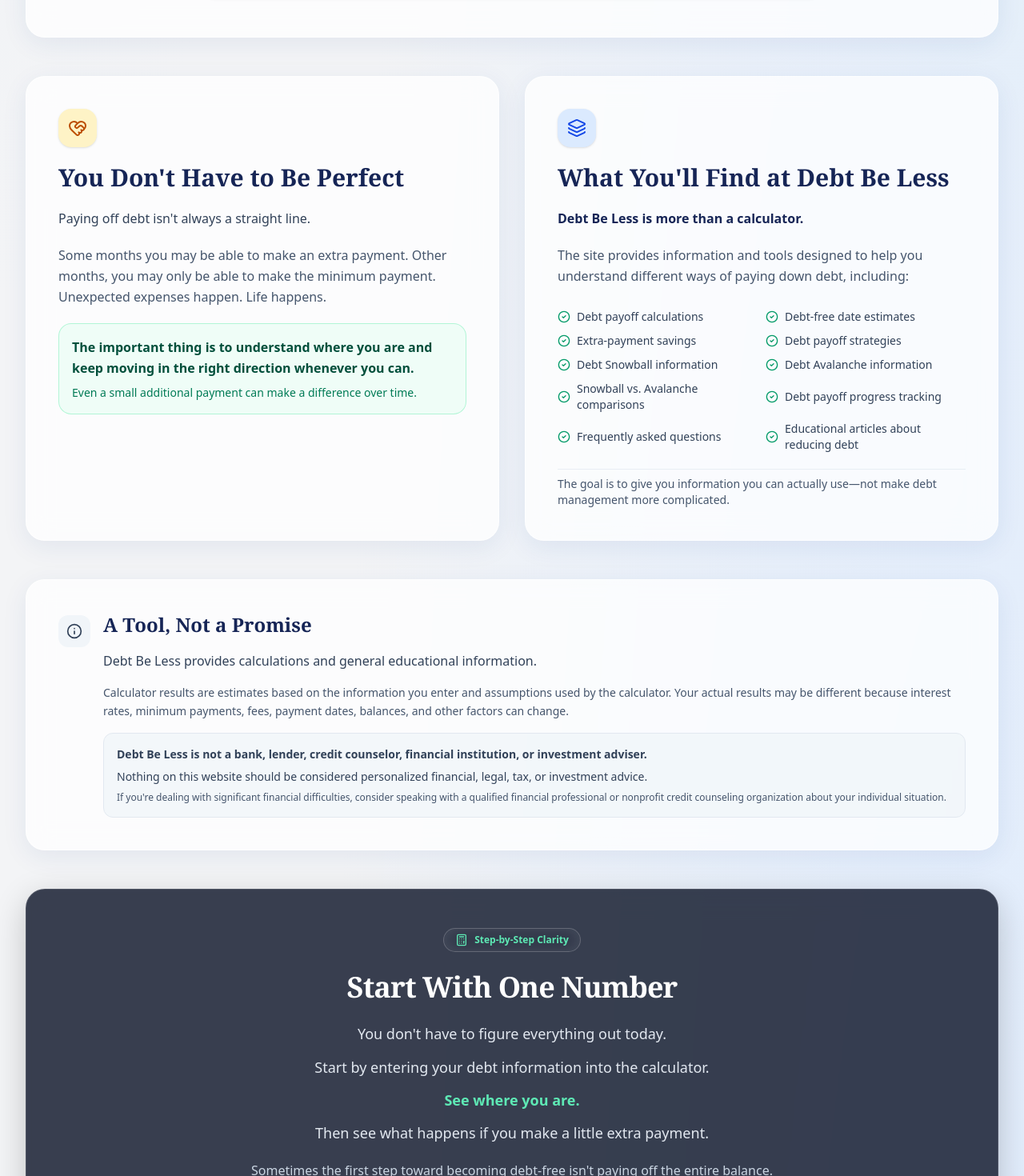
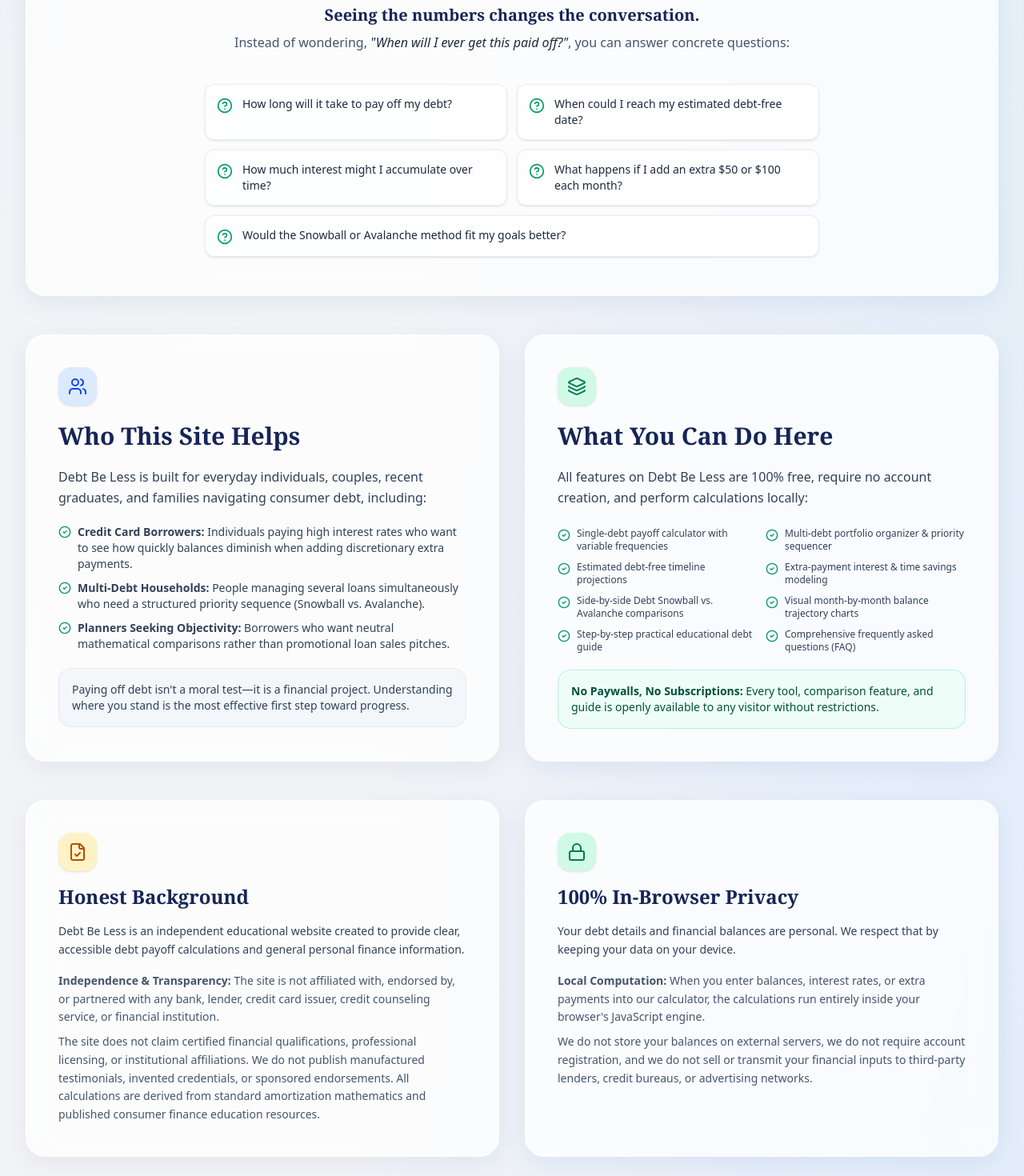
Before and after one commit to jswopes891-blip/debt-be-less, a React (Vite) app: page / in a window 1280 px wide. Shown: the part 8200-9670 px from the top of the page at 80% size. Built offline with nearby package versions, Linux system fonts and the light colour scheme.

Commit message:
Update AboutSection.tsx

```diff
--- a/src/components/AboutSection.tsx
+++ b/src/components/AboutSection.tsx
@@ -1,3 +1,5 @@
+
+
 import React from 'react';
 import {
   Sparkles,
@@ -9,7 +11,11 @@
   ArrowRight,
   Info,
   Layers,
-  Compass
+  Compass,
+  Users,
+  Lock,
+  FileCheck,
+  AlertCircle
 } from 'lucide-react';
 
 interface AboutSectionProps {
@@ -25,23 +31,21 @@
 
   const keyQuestions = [
     'How long will it take to pay off my debt?',
-    'When could I reach my debt-free date?',
-    'How much interest might I pay?',
-    'What happens if I pay a little extra each month?',
-    'Could a different payoff strategy help me get there faster?'
+    'When could I reach my estimated debt-free date?',
+    'How much interest might I accumulate over time?',
+    'What happens if I add an extra $50 or $100 each month?',
+    'Would the Snowball or Avalanche method fit my goals better?'
   ];
 
   const featuresList = [
-    'Debt payoff calculations',
-    'Debt-free date estimates',
-    'Extra-payment savings',
-    'Debt payoff strategies',
-    'Debt Snowball information',
-    'Debt Avalanche information',
-    'Snowball vs. Avalanche comparisons',
-    'Debt payoff progress tracking',
-    'Frequently asked questions',
-    'Educational articles about reducing debt'
+    'Single-debt payoff calculator with variable frequencies',
+    'Multi-debt portfolio organizer & priority sequencer',
+    'Estimated debt-free timeline projections',
+    'Extra-payment interest & time savings modeling',
+    'Side-by-side Debt Snowball vs. Avalanche comparisons',
+    'Visual month-by-month balance trajectory charts',
+    'Step-by-step practical educational debt guide',
+    'Comprehensive frequently asked questions (FAQ)'
   ];
 
   return (
@@ -55,38 +59,42 @@
             <span>About Debt Be Less</span>
           </div>
           <h2 className="text-3xl sm:text-4xl md:text-5xl font-bold text-blue-950 title-serif tracking-tight">
-            Why Debt Be Less?
+            Our Purpose, Values, and Transparency
           </h2>
           <p className="mt-4 text-slate-600 text-base sm:text-lg leading-relaxed">
-            When you're dealing with debt, complicated financial websites and confusing calculations can make an already stressful situation even harder.
+            When you are dealing with debt, confusing financial websites and aggressive sales pitches can make an already stressful situation even harder. Debt Be Less was created to offer an honest, free, and private alternative.
           </p>
         </div>
 
-        {/* Story & Philosophy Hero Card */}
+        {/* 1. Purpose & Mission Hero Card */}
         <div className="glass-card rounded-3xl p-8 sm:p-12 mb-12 border border-white/80 shadow-lg">
           <div className="max-w-3xl mx-auto text-center space-y-6">
             <div className="inline-flex items-center justify-center w-12 h-12 rounded-2xl bg-emerald-100 text-emerald-700 mx-auto">
               <Sparkles className="w-6 h-6" />
             </div>
 
-            <p className="text-sm font-semibold uppercase tracking-widest text-emerald-700">
-              Debt Be Less was created with a different idea:
+            <p className="text-xs sm:text-sm font-bold uppercase tracking-widest text-emerald-700">
+              The Purpose of Debt Be Less
             </p>
 
             <h3 className="text-3xl sm:text-4xl font-extrabold text-blue-950 title-serif">
-              Keep it simple.
+              Clarity Through Clean, Honest Mathematics
             </h3>
 
             <p className="text-slate-700 text-base sm:text-lg leading-relaxed">
-              The Debt Be Less calculator lets you enter your debt information and see an estimated payoff timeline. You can also explore how making additional payments may change your payoff date and reduce the amount of interest you pay.
+              Many debt calculators online are primarily designed as lead-generation tools to capture your contact details and sell your information to high-interest consolidation lenders or for-profit settlement companies.
+            </p>
+
+            <p className="text-slate-700 text-base sm:text-lg leading-relaxed">
+              <strong>Debt Be Less operates differently.</strong> Our mission is to provide clean, accessible debt repayment modeling with complete transparency. You enter your numbers, explore how extra payments affect your timeline, compare proven strategies, and walk away with actionable clarity—without giving up your personal privacy or being pressured into financial products.
             </p>
 
             <div className="pt-2">
               <p className="text-lg sm:text-xl font-bold text-blue-950 title-serif">
-                Seeing the numbers can make a big difference.
+                Seeing the numbers changes the conversation.
               </p>
               <p className="text-slate-600 text-sm sm:text-base mt-2">
-                Instead of wondering, <span className="italic font-medium text-slate-800">"When will I ever get this paid off?"</span>, you can start answering questions such as:
+                Instead of wondering, <span className="italic font-medium text-slate-800">"When will I ever get this paid off?"</span>, you can answer concrete questions:
               </p>
             </div>
 
@@ -107,110 +115,173 @@
           </div>
         </div>
 
-        {/* 2-Column Content Grid: "You Don't Have to Be Perfect" & "What You'll Find" */}
+        {/* 2. Who We Help & What Visitors Can Do (2-Column Grid) */}
         <div className="grid grid-cols-1 lg:grid-cols-2 gap-8 mb-12">
 
-          {/* Card 1: You Don't Have to Be Perfect */}
+          {/* Card: Who Debt Be Less Helps */}
           <div className="glass-card glass-card-hover rounded-3xl p-8 sm:p-10 flex flex-col justify-between border border-white/70">
             <div className="space-y-5">
-              <div className="w-12 h-12 rounded-2xl bg-amber-100 text-amber-700 flex items-center justify-center font-bold shadow-sm">
-                <HeartHandshake className="w-6 h-6" />
+              <div className="w-12 h-12 rounded-2xl bg-blue-100 text-blue-700 flex items-center justify-center font-bold shadow-sm">
+                <Users className="w-6 h-6" />
               </div>
 
               <h3 className="text-2xl sm:text-3xl font-bold text-blue-950 title-serif">
-                You Don't Have to Be Perfect
+                Who This Site Helps
               </h3>
 
-              <p className="text-slate-700 text-base leading-relaxed">
-                Paying off debt isn't always a straight line.
+              <p className="text-slate-700 text-sm sm:text-base leading-relaxed">
+                Debt Be Less is built for everyday individuals, couples, recent graduates, and families navigating consumer debt, including:
               </p>
 
-              <p className="text-slate-600 text-sm sm:text-base leading-relaxed">
-                Some months you may be able to make an extra payment. Other months, you may only be able to make the minimum payment. Unexpected expenses happen. Life happens.
-              </p>
+              <ul className="space-y-2.5 text-xs sm:text-sm text-slate-700 font-medium">
+                <li className="flex items-start gap-2">
+                  <CheckCircle2 className="w-4 h-4 text-emerald-600 shrink-0 mt-0.5" />
+                  <span><strong>Credit Card Borrowers:</strong> Individuals paying high interest rates who want to see how quickly balances diminish when adding discretionary extra payments.</span>
+                </li>
+                <li className="flex items-start gap-2">
+                  <CheckCircle2 className="w-4 h-4 text-emerald-600 shrink-0 mt-0.5" />
+                  <span><strong>Multi-Debt Households:</strong> People managing several loans simultaneously who need a structured priority sequence (Snowball vs. Avalanche).</span>
+                </li>
+                <li className="flex items-start gap-2">
+                  <CheckCircle2 className="w-4 h-4 text-emerald-600 shrink-0 mt-0.5" />
+                  <span><strong>Planners Seeking Objectivity:</strong> Borrowers who want neutral mathematical comparisons rather than promotional loan sales pitches.</span>
+                </li>
+              </ul>
 
-              <div className="p-4 rounded-2xl bg-emerald-50/80 border border-emerald-200/80 text-emerald-900">
-                <p className="text-sm sm:text-base font-semibold leading-relaxed">
-                  The important thing is to understand where you are and keep moving in the right direction whenever you can.
-                </p>
-                <p className="text-xs sm:text-sm text-emerald-700 mt-2 font-medium">
-                  Even a small additional payment can make a difference over time.
-                </p>
+              <div className="p-4 rounded-2xl bg-slate-100/80 border border-slate-200/80 text-slate-700 text-xs sm:text-sm">
+                Paying off debt isn't a moral test—it is a financial project. Understanding where you stand is the most effective first step toward progress.
               </div>
             </div>
           </div>
 
-          {/* Card 2: What You'll Find at Debt Be Less */}
+          {/* Card: What You Can Do With Free Tools */}
           <div className="glass-card glass-card-hover rounded-3xl p-8 sm:p-10 flex flex-col justify-between border border-white/70">
             <div className="space-y-5">
-              <div className="w-12 h-12 rounded-2xl bg-blue-100 text-blue-700 flex items-center justify-center font-bold shadow-sm">
+              <div className="w-12 h-12 rounded-2xl bg-emerald-100 text-emerald-700 flex items-center justify-center font-bold shadow-sm">
                 <Layers className="w-6 h-6" />
               </div>
 
               <h3 className="text-2xl sm:text-3xl font-bold text-blue-950 title-serif">
-                What You'll Find at Debt Be Less
+                What You Can Do Here
               </h3>
 
-              <p className="text-slate-700 text-base leading-relaxed">
-                <strong className="font-semibold text-blue-950">Debt Be Less is more than a calculator.</strong>
+              <p className="text-slate-700 text-sm sm:text-base leading-relaxed">
+                All features on Debt Be Less are 100% free, require no account creation, and perform calculations locally:
               </p>
 
-              <p className="text-slate-600 text-sm sm:text-base leading-relaxed">
-                The site provides information and tools designed to help you understand different ways of paying down debt, including:
-              </p>
-
-              <div className="grid grid-cols-1 sm:grid-cols-2 gap-2.5 pt-2">
+              <div className="grid grid-cols-1 sm:grid-cols-2 gap-2.5 pt-1">
                 {featuresList.map((item, idx) => (
-                  <div key={idx} className="flex items-center gap-2 text-xs sm:text-sm text-slate-700">
-                    <CheckCircle2 className="w-4 h-4 text-emerald-600 shrink-0" />
+                  <div key={idx} className="flex items-start gap-2 text-xs text-slate-700">
+                    <CheckCircle2 className="w-4 h-4 text-emerald-600 shrink-0 mt-0.5" />
                     <span>{item}</span>
                   </div>
                 ))}
               </div>
 
-              <p className="text-xs sm:text-sm font-medium text-slate-600 pt-2 border-t border-slate-200/70">
-                The goal is to give you information you can actually use—not make debt management more complicated.
+              <div className="p-4 rounded-2xl bg-emerald-50/80 border border-emerald-200/80 text-emerald-900 text-xs sm:text-sm">
+                <strong>No Paywalls, No Subscriptions:</strong> Every tool, comparison feature, and guide is openly available to any visitor without restrictions.
+              </div>
+            </div>
+          </div>
+
+        </div>
+
+        {/* 3. Honest Background & Zero-Tracking Privacy (2-Column Grid) */}
+        <div className="grid grid-cols-1 lg:grid-cols-2 gap-8 mb-12">
+
+          {/* Card: Honest Background (No Fake Credentials or Testimonials) */}
+          <div className="glass-card rounded-3xl p-8 sm:p-10 border border-white/70 space-y-4">
+            <div className="w-12 h-12 rounded-2xl bg-amber-100 text-amber-700 flex items-center justify-center font-bold shadow-sm">
+              <FileCheck className="w-6 h-6" />
+            </div>
+
+            <h3 className="text-xl sm:text-2xl font-bold text-blue-950 title-serif">
+              Honest Background
+            </h3>
+
+            <p className="text-xs sm:text-sm text-slate-700 leading-relaxed">
+              Debt Be Less is an independent educational website created to provide clear, accessible debt payoff calculations and general personal finance information.
+            </p>
+
+            <div className="space-y-2 text-xs sm:text-sm text-slate-600 leading-relaxed">
+              <p>
+                <strong>Independence &amp; Transparency:</strong> The site is not affiliated with, endorsed by, or partnered with any bank, lender, credit card issuer, credit counseling service, or financial institution.
+              </p>
+              <p>
+                The site does not claim certified financial qualifications, professional licensing, or institutional affiliations. We do not publish manufactured testimonials, invented credentials, or sponsored endorsements. All calculations are derived from standard amortization mathematics and published consumer finance education resources.
+              </p>
+            </div>
+          </div>
+
+          {/* Card: Client-Side Privacy Architecture */}
+          <div className="glass-card rounded-3xl p-8 sm:p-10 border border-white/70 space-y-4">
+            <div className="w-12 h-12 rounded-2xl bg-emerald-100 text-emerald-700 flex items-center justify-center font-bold shadow-sm">
+              <Lock className="w-6 h-6" />
+            </div>
+
+            <h3 className="text-xl sm:text-2xl font-bold text-blue-950 title-serif">
+              100% In-Browser Privacy
+            </h3>
+
+            <p className="text-xs sm:text-sm text-slate-700 leading-relaxed">
+              Your debt details and financial balances are personal. We respect that by keeping your data on your device.
+            </p>
+
+            <div className="space-y-2 text-xs sm:text-sm text-slate-600 leading-relaxed">
+              <p>
+                <strong>Local Computation:</strong> When you enter balances, interest rates, or extra payments into our calculator, the calculations run entirely inside your browser's JavaScript engine.
+              </p>
+              <p>
+                We do not store your balances on external servers, we do not require account registration, and we do not sell or transmit your financial inputs to third-party lenders, credit bureaus, or advertising networks.
               </p>
             </div>
           </div>
 
         </div>
 
-        {/* Card 3: A Tool, Not a Promise */}
+        {/* 4. Limitations of the Estimates & Disclaimers */}
         <div className="glass-card rounded-3xl p-8 sm:p-10 mb-12 border border-white/70">
           <div className="flex items-start gap-4">
             <div className="w-10 h-10 rounded-xl bg-slate-100 text-slate-700 flex items-center justify-center shrink-0 mt-1">
               <Info className="w-5 h-5" />
             </div>
-            <div className="space-y-4">
+            <div className="space-y-4 text-xs sm:text-sm text-slate-700 leading-relaxed">
               <h3 className="text-xl sm:text-2xl font-bold text-blue-950 title-serif">
-                A Tool, Not a Promise
+                Limitations of the Estimates &amp; Educational Notice
               </h3>
 
-              <p className="text-slate-700 text-sm sm:text-base leading-relaxed">
-                Debt Be Less provides calculations and general educational information.
+              <p>
+                While the mathematical models used by Debt Be Less are accurate under standard amortization assumptions, real-world credit accounts have variables that may cause actual outcomes to differ:
               </p>
 
-              <p className="text-slate-600 text-xs sm:text-sm leading-relaxed">
-                Calculator results are estimates based on the information you enter and assumptions used by the calculator. Your actual results may be different because interest rates, minimum payments, fees, payment dates, balances, and other factors can change.
-              </p>
+              <div className="grid grid-cols-1 md:grid-cols-3 gap-3 pt-1">
+                <div className="p-3 rounded-xl bg-slate-50 border border-slate-200">
+                  <strong className="text-blue-950 block mb-1">Variable Interest Rates</strong>
+                  Most credit card APRs fluctuate with the Federal Prime Rate, altering future interest charges.
+                </div>
+                <div className="p-3 rounded-xl bg-slate-50 border border-slate-200">
+                  <strong className="text-blue-950 block mb-1">Daily Compounding &amp; Fees</strong>
+                  Lenders compute daily periodic interest and may assess late, annual, or transfer fees not included in the model.
+                </div>
+                <div className="p-3 rounded-xl bg-slate-50 border border-slate-200">
+                  <strong className="text-blue-950 block mb-1">No Guarantees</strong>
+                  Payoff dates are educational estimates, not guaranteed outcomes. Discipline and steady payments are essential.
+                </div>
+              </div>
 
-              <div className="p-4 rounded-xl bg-slate-100/80 border border-slate-200 text-slate-700 space-y-2 text-xs sm:text-sm">
-                <p>
-                  <strong>Debt Be Less is not a bank, lender, credit counselor, financial institution, or investment adviser.</strong>
+              <div className="p-4 rounded-xl bg-slate-100/90 border border-slate-200 text-slate-700 space-y-1.5 text-xs">
+                <p className="font-bold text-slate-900">
+                  Disclaimer of Professional Advice:
                 </p>
                 <p>
-                  Nothing on this website should be considered personalized financial, legal, tax, or investment advice.
-                </p>
-                <p className="text-slate-600 text-xs">
-                  If you're dealing with significant financial difficulties, consider speaking with a qualified financial professional or nonprofit credit counseling organization about your individual situation.
+                  Debt Be Less is not a financial advisory service, law firm, accounting practice, or credit counseling agency. Nothing on this website constitutes personalized financial, legal, investment, or tax advice. If you face severe financial distress, consider contacting a certified nonprofit credit counseling organization through the National Foundation for Credit Counseling (NFCC.org).
                 </p>
               </div>
             </div>
           </div>
         </div>
 
-        {/* Card 4: Start With One Number (Interactive CTA Banner) */}
+        {/* 5. Start With One Number (Interactive CTA Banner) */}
         <div className="glass-panel-dark rounded-3xl p-8 sm:p-12 text-center text-white border border-white/20 shadow-xl relative overflow-hidden">
           <div className="max-w-3xl mx-auto space-y-6 relative z-10">
 
@@ -229,10 +300,10 @@
               <p className="font-semibold text-emerald-300">See where you are.</p>
               <p>Then see what happens if you make a little extra payment.</p>
               <p className="pt-2 text-sm sm:text-base text-slate-300">
-                Sometimes the first step toward becoming debt-free isn't paying off the entire balance.
+                Sometimes the first step toward becoming debt-free isn't paying off the entire balance immediately.
               </p>
               <p className="text-sm sm:text-base text-slate-300">
-                It's simply finding out where you stand.
+                It's simply knowing where you stand.
               </p>
               <p className="font-medium text-white">
                 That's what Debt Be Less is here to help you do.
```
